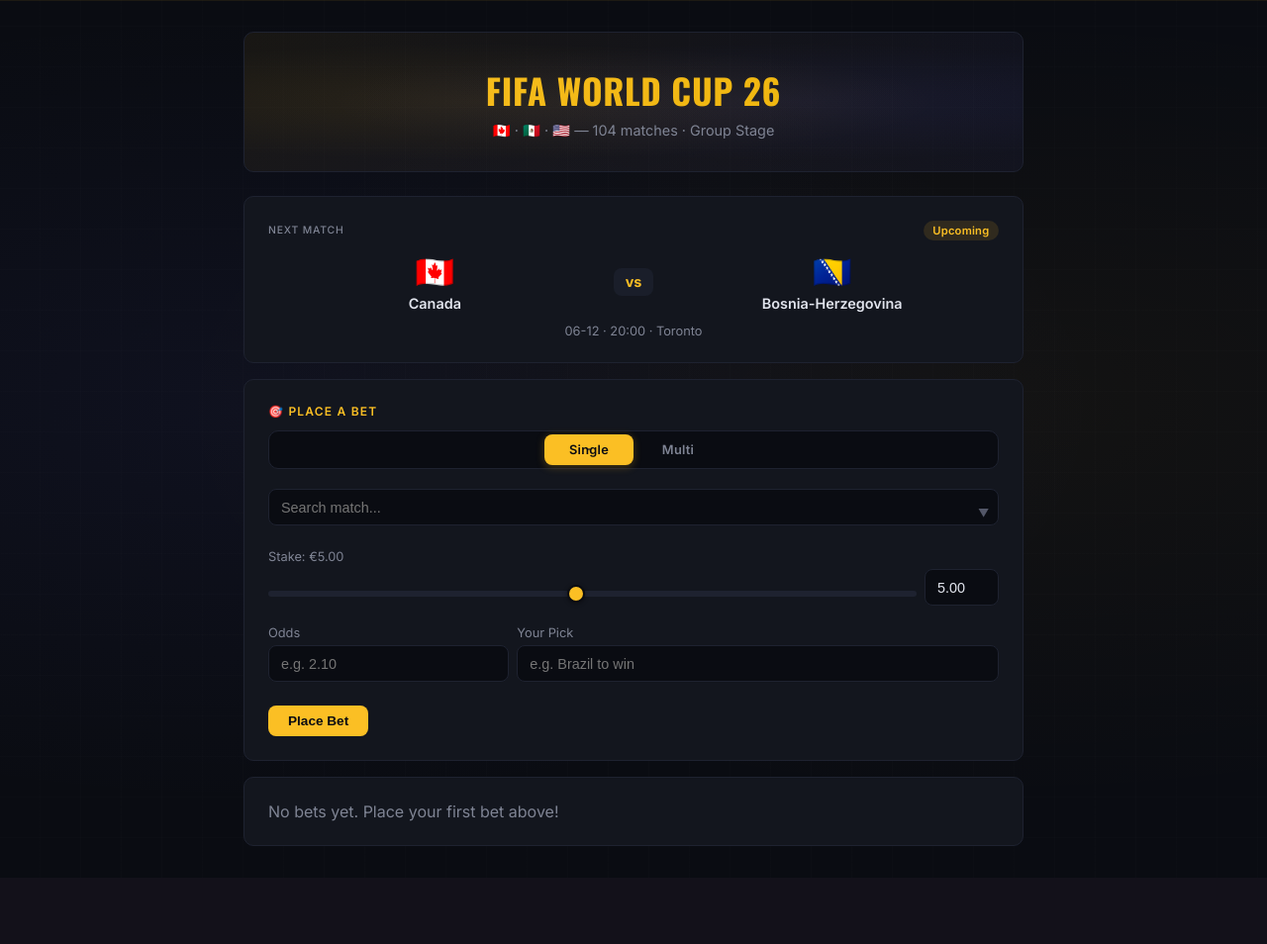
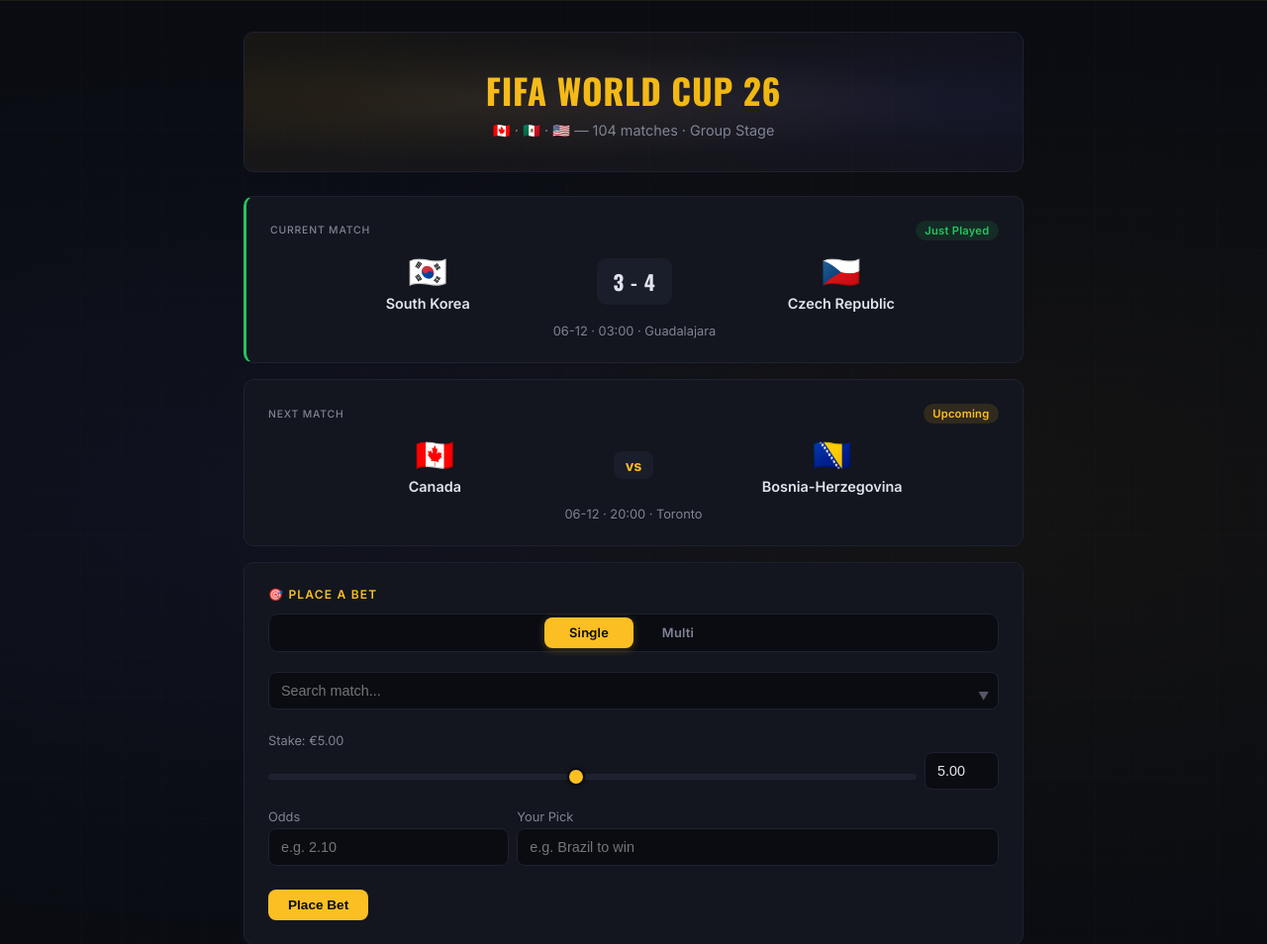
Before and after one commit to jalrego/betting-club, a Flask app: page /dashboard in a window 1280 px wide. Shown: the part 61-1015 px from the top of the page at 99% size. Before the commit the page ends 916 px from the top, so only its background shows below. Run offline with Flask 3, Linux system fonts and the light colour scheme; the visitor is signed in with stand-in values (Sample User, id 1); data comes from the database, SQL or seed files in the repository; data that the repository does not hold is empty; some libraries are stand-ins or nearby versions.

Commit message:
feat: show current match with score on dashboard

```diff
--- a/app.py
+++ b/app.py
@@ -746,6 +746,14 @@ def dashboard():
             next_match = dict(next_match)
             next_match['lisbon_date'], next_match['lisbon_time'] = lisbon_time(
                 next_match['date'], next_match['match_time'], next_match.get('city', ''))
+        # most recent completed match
+        current_match = query(
+            f'SELECT * FROM fixtures WHERE home_team != \'TBD\' AND away_team != \'TBD\' AND home_score IS NOT NULL ORDER BY date DESC, match_time DESC LIMIT 1'
+        ).fetchone()
+        if current_match:
+            current_match = dict(current_match)
+            current_match['lisbon_date'], current_match['lisbon_time'] = lisbon_time(
+                current_match['date'], current_match['match_time'], current_match.get('city', ''))
     except Exception as e:
         logging.error(f"dashboard error: {e}")
         raise
@@ -759,6 +767,7 @@ def dashboard():
                            balance_history=balance_history,
                            starting=STARTING_BALANCE / 100.0,
                            next_match=next_match,
+                           current_match=current_match,
                            fixture_scores=fixture_scores)
 
 
--- a/templates/dashboard.html
+++ b/templates/dashboard.html
@@ -12,6 +12,36 @@
     <p style="margin-top:0.35rem;color:#7f8494;font-size:0.9rem;">🇨🇦 · 🇲🇽 · 🇺🇸 &mdash; 104 matches · Group Stage</p>
   </div>
 </div>
+
+{% if current_match %}
+<div class="card card-green">
+  <div style="display:flex;align-items:center;justify-content:space-between;margin-bottom:0.75rem;">
+    <span style="font-size:0.65rem;color:#7f8494;text-transform:uppercase;letter-spacing:0.08em;font-weight:500;">Current Match</span>
+    <span class="badge badge-won">Just Played</span>
+  </div>
+  <div style="display:flex;align-items:center;justify-content:space-between;gap:0.75rem;">
+    <div style="text-align:center;flex:1;">
+      <div style="font-size:2rem;margin-bottom:0.25rem;">{{ team_flag(current_match.home_team) }}</div>
+      <div style="font-weight:600;font-size:0.9rem;">{{ current_match.home_team }}</div>
+    </div>
+    <div style="text-align:center;flex-shrink:0;">
+      <div style="background:#1a1e2a;padding:0.5rem 1rem;border-radius:10px;font-weight:800;font-size:1.3rem;font-family:'Oswald',sans-serif;letter-spacing:0.04em;color:#e1e4ed;">
+        {{ current_match.home_score }} - {{ current_match.away_score }}
+      </div>
+    </div>
+    <div style="text-align:center;flex:1;">
+      <div style="font-size:2rem;margin-bottom:0.25rem;">{{ team_flag(current_match.away_team) }}</div>
+      <div style="font-weight:600;font-size:0.9rem;">{{ current_match.away_team }}</div>
+    </div>
+  </div>
+  <div style="text-align:center;margin-top:0.75rem;font-size:0.8rem;color:#7f8494;">
+    {{ current_match.lisbon_date[-5:] }} &middot; {{ current_match.lisbon_time }}
+    {% if current_match.venue and current_match.venue != 'TBD' %}
+      &middot; {{ current_match.city }}
+    {% endif %}
+  </div>
+</div>
+{% endif %}
 
 {% if next_match %}
 <div class="card">
```
